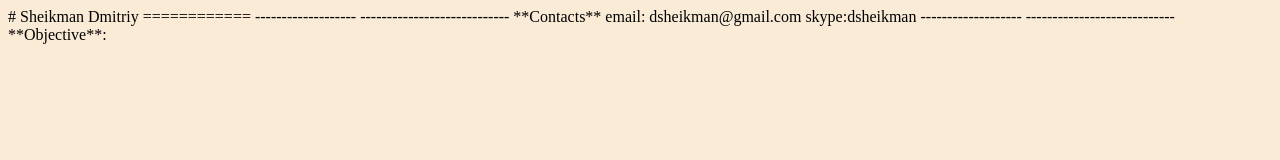
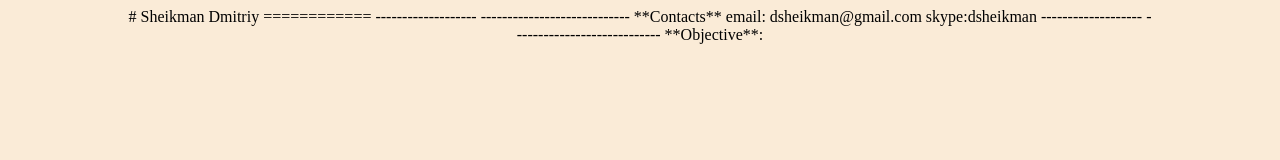
Before and after one commit to sheikman/rsschool-cv, a plain HTML site: page index.html in a window 1280 px wide. Drawn offline with Linux system fonts and the light colour scheme.

Commit message:
Update style

```diff
--- a/index.html
+++ b/index.html
@@ -7,7 +7,7 @@
     <title>Document</title>
 </head>
 <body>
-    # Sheikman Dmitriy
+    <div class="main-container"> # Sheikman Dmitriy
 
     ============
 
@@ -18,6 +18,6 @@ email: dsheikman@gmail.com
     skype:dsheikman
 
     ------------------- ----------------------------
-**Objective**:
+    **Objective**:</div>
 </body>
 </html>
--- a/style.css
+++ b/style.css
@@ -1,3 +1,9 @@
 body {
     background-color: antiquewhite;
+    text-align: center;
 }
+.main-container {
+    max-width: 1024px;
+    display: inline-block;
+
+}
```
Lines whose indentation alone changed are shown as unchanged.
